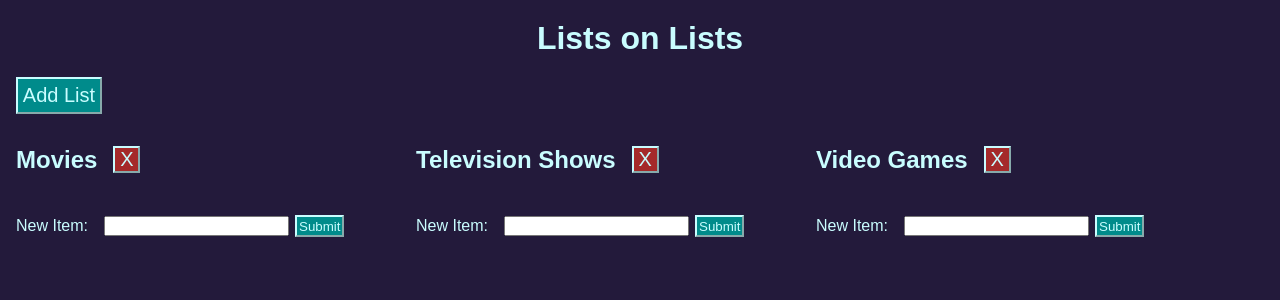
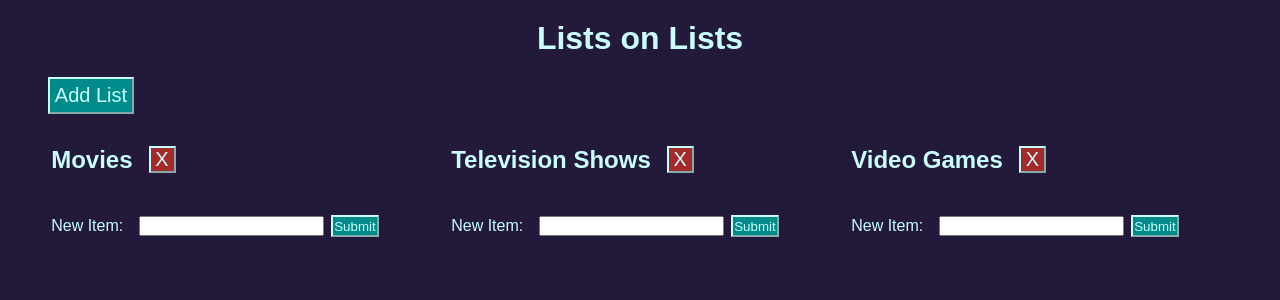
Before and after one commit to nic-jol/lists-on-lists, a Next.js app in the folder lists-on-lists/: page / in a window 1280 px wide. Shown: the top 300 px of the page. Built offline with nearby package versions, Linux system fonts and the light colour scheme.

Commit message:
Even more styling

```diff
--- a/lists-on-lists/src/app/ListWithHeading.tsx
+++ b/lists-on-lists/src/app/ListWithHeading.tsx
@@ -27,7 +27,6 @@ const ListWithHeading = (props: ListWithHeadingProps): ReactElement => {
     return <div className={styles.column}>
         <h2 className={styles.listHeading}>{props.heading}</h2>
         <button onClick={removeList} className={styles.removeListButton}>X</button>
-
         <StringList
             items={items}
             addToList={addToItemList} />
--- a/lists-on-lists/src/app/StringList.tsx
+++ b/lists-on-lists/src/app/StringList.tsx
@@ -17,13 +17,13 @@ const StringList = (props: StringListProps): ReactElement => {
                 {
                     items && !!items.length && items.map((item: string) => {
                         return (
-                            <li key={item}>{item}</li>
+                            <li className={styles.listItem} key={item}>{item}</li>
                         )
                     })
                 }
             </ul>
             <form onSubmit={props.addToList}>
-                <label >
+                <label className={styles.newItemInputLabel}>
                     New Item:
                     <input className={styles.newItemInput} type="text" name="newItem" />
                 </label>
--- a/lists-on-lists/src/app/globals.css
+++ b/lists-on-lists/src/app/globals.css
@@ -35,6 +35,13 @@ a {
   text-decoration: none;
 }
 
+ul,li {
+  list-style-type: none;
+  list-style-position:inside;
+  margin:0;
+  padding:0;
+}
+
 /*
 @media (prefers-color-scheme: dark) {
   html {
--- a/lists-on-lists/src/app/page.module.css
+++ b/lists-on-lists/src/app/page.module.css
@@ -39,13 +39,18 @@
   justify-items: left;
   font-size: 20px;
   margin-bottom: 2rem;
-  margin-left: 1rem;
+  margin-left: 3rem;
   padding: 0.3rem;
   background-color:darkcyan;
   border-color: #c9fdff;
   color: #c9fdff;
+  transition-duration: 0.4s;
 }
 
+.addListButton:hover {
+  background-color: #c9fdff;
+  color: darkcyan;
+}
 
 .removeListButton {
   align-items: left;
@@ -59,10 +64,17 @@
   background-color: brown;
   border-color: #c9fdff;
   color: #c9fdff;
+  transition-duration: 0.4s;
+}
+
+.removeListButton:hover {
+  background-color: #c9fdff;
+  color: brown;
 }
 
 .listHeading {
   display: inline-block;
+  margin-left: 2.2rem;
 }
 
 .newItemInput {
@@ -71,12 +83,38 @@
   font-size: 14px;
 }
 
+.newItemInputLabel{
+  margin-left: 2.2rem;
+}
+
 .addListItemButton {
   margin: 0.1rem;
   padding: 0.1rem;
   background-color:darkcyan;
   border-color: #c9fdff;
   color: #c9fdff;
+  transition-duration: 0.4s;
+}
+
+.addListItemButton:hover {
+  background-color: #c9fdff;
+  color: darkcyan;
+}
+
+.listItem {
+  list-style-type: none;
+  border-color: #c9fdff;
+  border-style:ridge;
+  border-radius: 10px;
+  margin: 1rem;
+  padding: 0.2rem;
+  padding-left: 0.5rem;
+  transition-duration: 0.3s;
+}
+
+.listItem:hover {
+  background-color: #c9fdff;
+  color: #231a3b;
 }
 
 /*@media (prefers-color-scheme: dark) {
```
Also changed, not shown: lists-on-lists/versioning/2025-02-11 234228.png (added).
